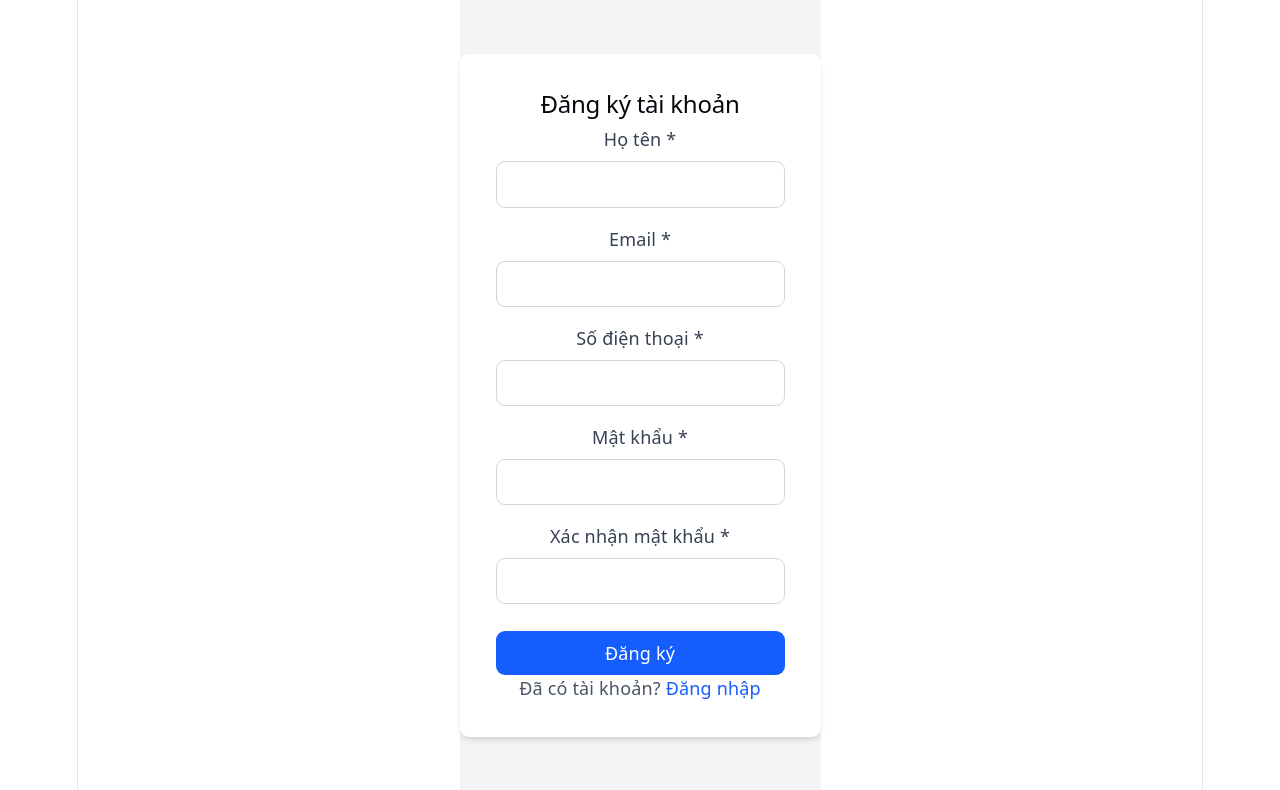
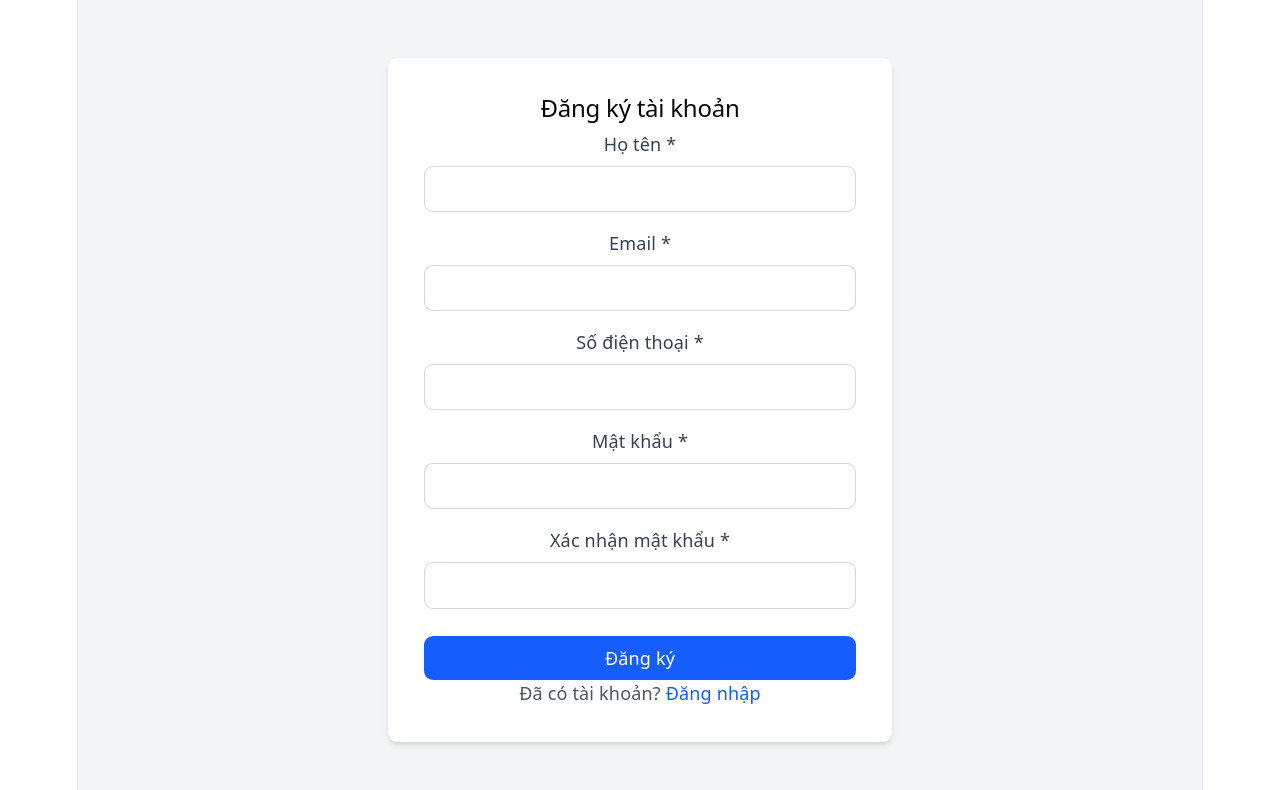
Before and after one commit to hducthinh/tech-store, a React (Vite) app in the folder client/: page /register in a window 1280 px wide. Shown: the top 790 px of the page. Built offline with nearby package versions, Linux system fonts and the light colour scheme; no server answers.

Commit message:
chỉnh tạm UI của trang register

```diff
--- a/client/src/components/layouts/AuthLayout.jsx
+++ b/client/src/components/layouts/AuthLayout.jsx
@@ -3,15 +3,10 @@
 
 const AuthLayout = () => {
   return (
-    <div
-      style={{
-        display: "flex",
-        justifyContent: "center",
-        alignItems: "center",
-        height: "100vh",
-      }}
-    >
-      <Outlet />
+    <div className="min-h-screen bg-gray-100 flex items-center justify-center py-12 px-4 sm:px-6 lg:px-8">
+      <div className="w-full max-w-md">
+        <Outlet />
+      </div>
     </div>
   );
 };
--- a/client/src/pages/Register.jsx
+++ b/client/src/pages/Register.jsx
@@ -3,11 +3,7 @@
 import RegisterForm from "../components/auth/RegisterForm";
 
 const Register = () => {
-  return (
-    <div className="min-h-screen bg-gray-100 py-12">
-      <RegisterForm />
-    </div>
-  );
+  return <RegisterForm />;
 };
 
 export default Register;
```
